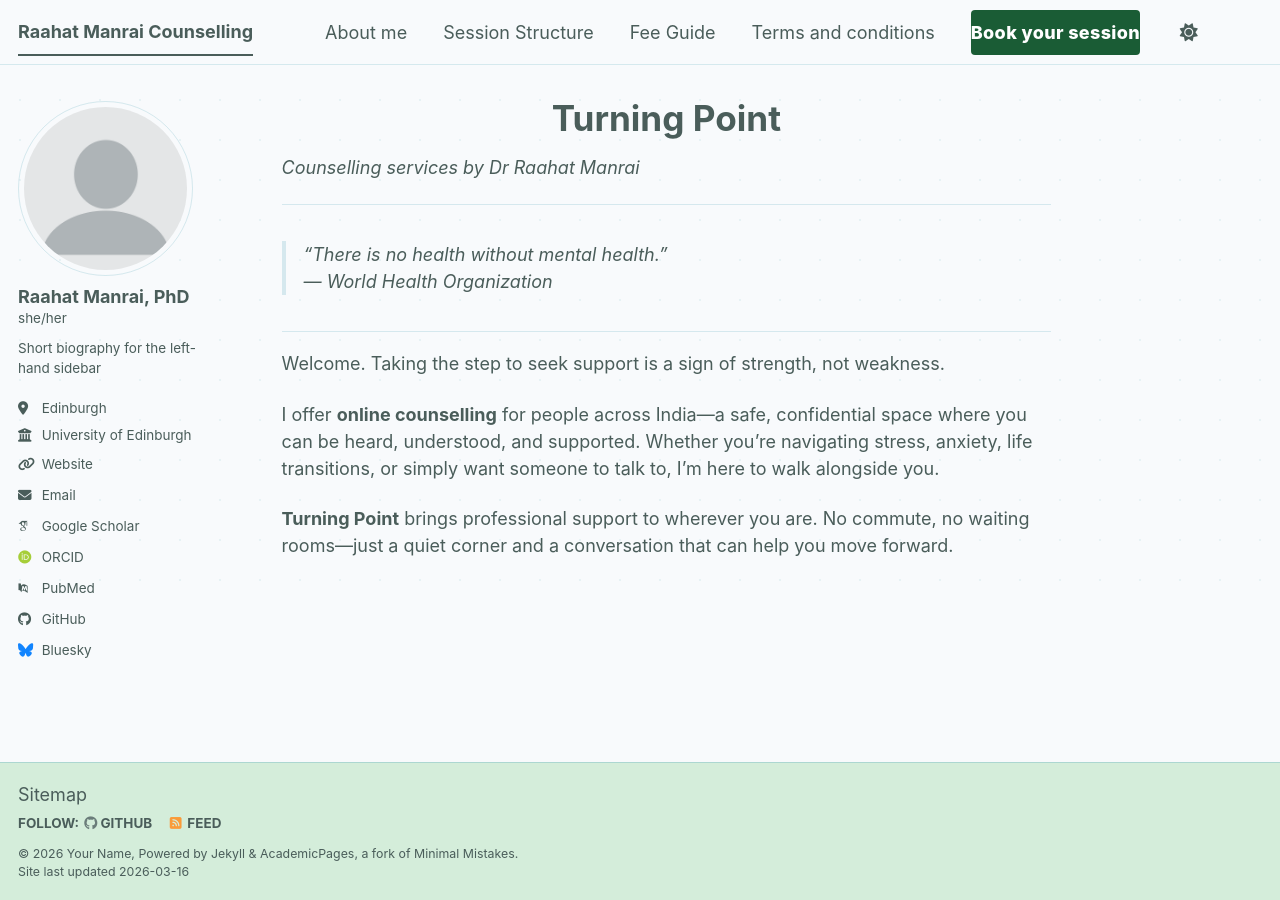
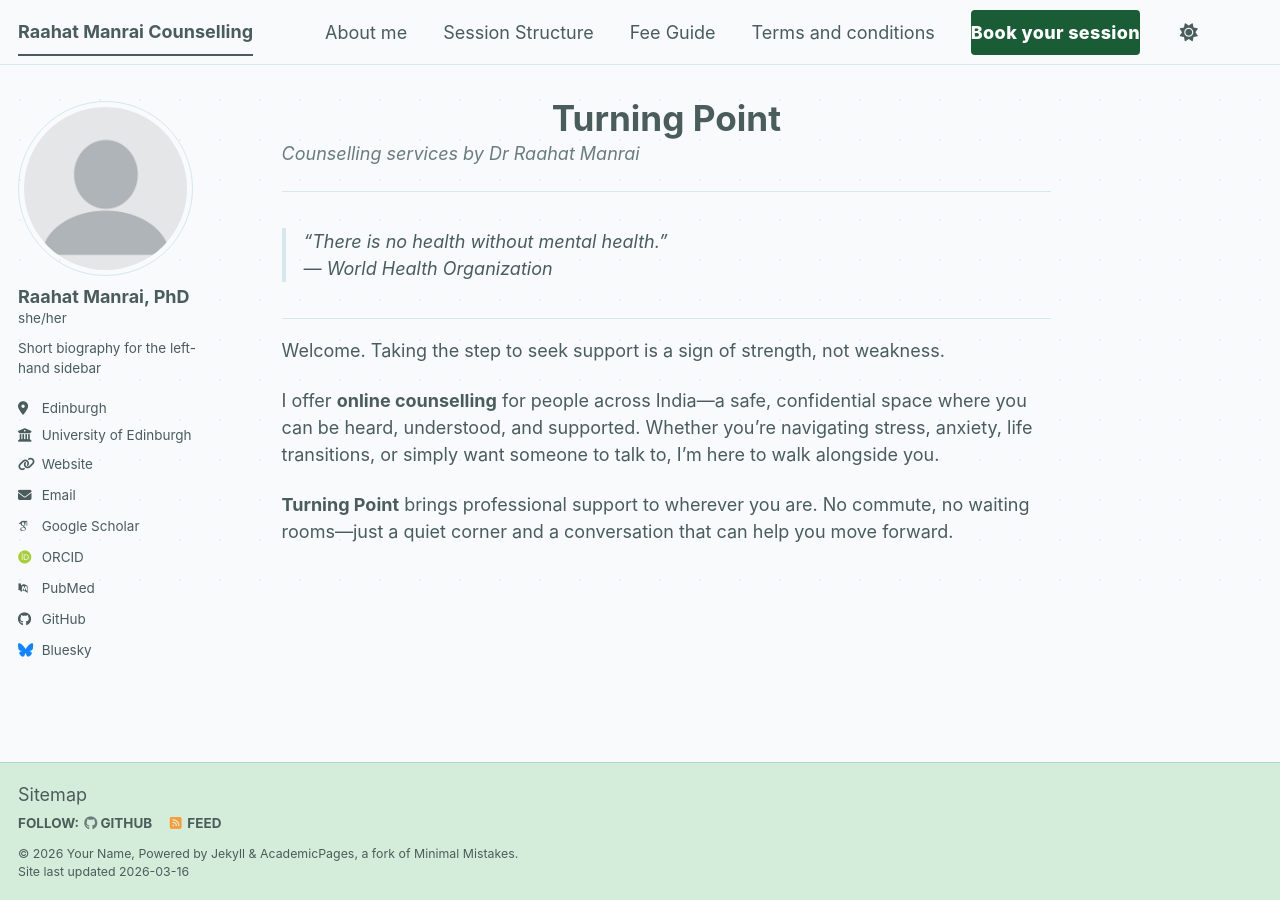
Before and after one commit to RaahatManrai/RaahatManrai.github.io, a Jekyll site: the page built from _pages/about.md, in a window 1280 px wide. Built offline with Jekyll 4.4.1, drawn with Linux system fonts in a browser that asks for light colours; some web fonts are replaced; a script bundle is joined from its source files by our own code; library files that are not in the unit come from our copies.

Commit message:
changed alignment for sub heading on home page

```diff
--- a/_pages/about.md
+++ b/_pages/about.md
@@ -6,7 +6,7 @@ redirect_from:
   - /about.html
 ---
 
-*Counselling services by Dr Raahat Manrai*
+<p style="margin-top: -0.75em; font-style: italic; color: var(--global-text-color-light);">Counselling services by Dr Raahat Manrai</p>
 
 ---
 
```
